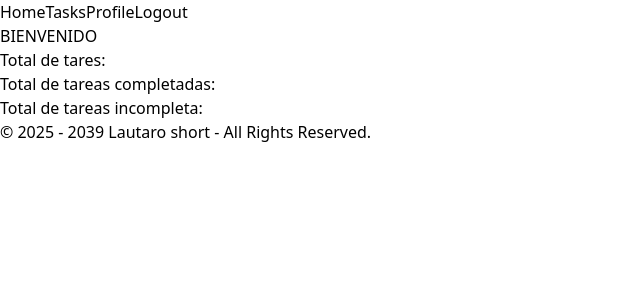
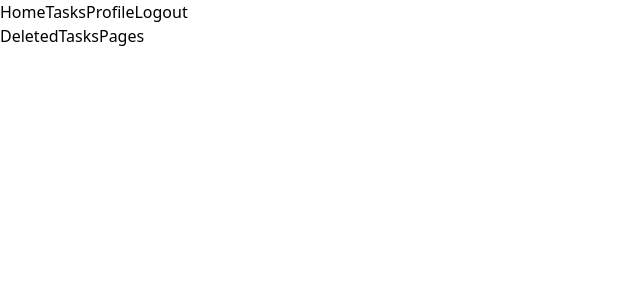
Before and after one commit to landerklang/trabajo-practico-integrador-3-lautaro-short, a React (Vite) app in the folder Practico-integrador-3/: page /DeletedTasks in a window 1280 px wide. Before the commit this address led to /Home. Shown: the top 300 px of the page, without its empty margins (0-640 px from the left). Built offline with nearby package versions, Linux system fonts and the light colour scheme; no server answers; sample sign-in values are in the browser's storage.

Commit message:
se creo las rutas para eliminar las tareas en app router y en taskpage

```diff
--- /dev/null
+++ b/Practico-integrador-3/src/pages/DeletedTasksPages.jsx
@@ -0,0 +1,7 @@
+import React from "react";
+import { useNavigate } from "react-router-dom";
+import { useState, useEffect } from "react";
+
+export const DeletedTasksPages = () => {
+  return <div>DeletedTasksPages</div>;
+};
--- a/Practico-integrador-3/src/pages/TasksPage.jsx
+++ b/Practico-integrador-3/src/pages/TasksPage.jsx
@@ -34,8 +34,9 @@ export const TasksPage = () => {
         <Loading />
       ) : (
         <div>
-          <a href="/CreatedTasks">crear una tarea</a>
-          <a href="/PutTasks">editar tareas</a>
+          <a href="/CreatedTasks">Crear una tarea</a>
+          <a href="/PutTasks">Editar tareas</a>
+          <a href="/DeletedTasks">Eliminar tarea</a>
           {Tasks?.length === 0 ? (
             <p>El usuario no tiene ninguna tarea hecha </p>
           ) : (
--- a/Practico-integrador-3/src/router/AppRouter.jsx
+++ b/Practico-integrador-3/src/router/AppRouter.jsx
@@ -8,6 +8,7 @@ import { HomePage } from "../pages/HomePage.jsx";
 import { TasksPage } from "../pages/TasksPage.jsx";
 import { PostTasksPages } from "../pages/PostTasksPages.jsx";
 import { PutTasksPages } from "../pages/PutTasksPages.jsx";
+import { DeletedTasksPages } from "../pages/DeletedTasksPages.jsx";
 // import { PutTasksPages } from "../pages/PutTasksPages.jsx";
 
 export const AppRouter = () => {
@@ -25,7 +26,7 @@ export const AppRouter = () => {
         <Route path="/Profile" element={<ProfilePage />} />
         <Route path="/CreatedTasks" element={<PostTasksPages />} />
         <Route path="/PutTasks" element={<PutTasksPages />} />
-        {/* <Route path="/PutTasks" element={<PutTasksPages />} /> */}
+        <Route path="/DeletedTasks" element={<DeletedTasksPages />} />
         <Route path="*" element={<Navigate to="/Home" />} />
         <Route path="/" element={<Navigate to="/Home" />} />
       </Route>
```
